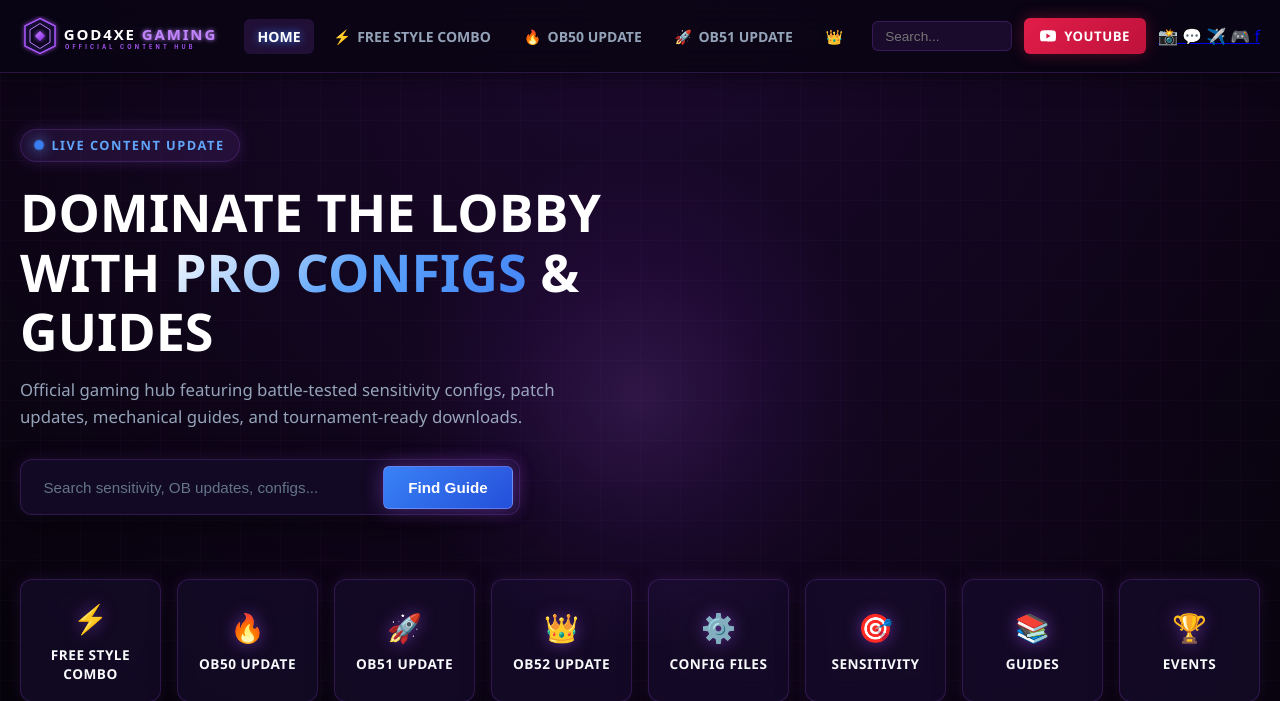
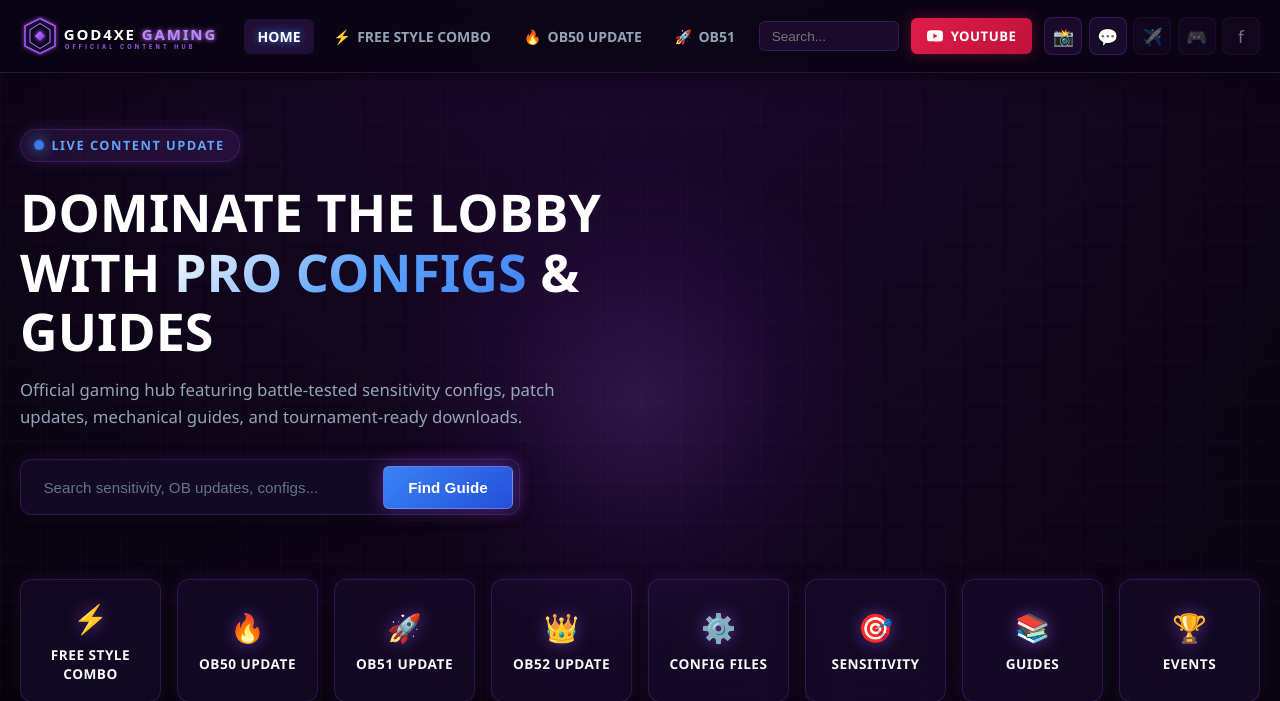
Before and after one commit to PrimeAyush7/gaming-channel-website, a FastAPI app: page / in a window 1280 px wide. Shown: the top 701 px of the page. Run offline with FastAPI, Linux system fonts and the light colour scheme; data comes from the database, SQL or seed files in the repository; data that the repository does not hold is empty; some libraries are stand-ins or nearby versions.

Commit message:
Add social button styles for various platforms

```diff
--- a/gaming_channel_website/app/static/css/style.css
+++ b/gaming_channel_website/app/static/css/style.css
@@ -292,6 +292,57 @@
   background: linear-gradient(135deg, #f43f5e, #e11d48);
   box-shadow: 0 0 20px rgba(244, 63, 94, 0.6);
   transform: translateY(-2px);
+}
+
+.social-links {
+  display: flex;
+  align-items: center;
+  gap: 0.4rem;
+}
+
+.social-btn {
+  width: 38px;
+  height: 38px;
+  display: flex;
+  align-items: center;
+  justify-content: center;
+  border-radius: 8px;
+  text-decoration: none;
+  font-size: 1.05rem;
+  color: #fff;
+  background: rgba(168, 85, 247, 0.1);
+  border: 1px solid var(--border-subtle);
+  transition: all 0.2s ease;
+}
+
+.social-btn:hover {
+  transform: translateY(-2px);
+  box-shadow: 0 0 15px rgba(59, 130, 246, 0.5);
+}
+
+.social-btn.disabled {
+  opacity: 0.45;
+  cursor: not-allowed;
+}
+
+.instagram:hover {
+  border-color: #e1306c;
+}
+
+.whatsapp:hover {
+  border-color: #25d366;
+}
+
+.telegram:hover {
+  border-color: #229ed9;
+}
+
+.discord:hover {
+  border-color: #5865f2;
+}
+
+.facebook:hover {
+  border-color: #1877f2;
 }
 
 /* Mobile Toggle */
```
